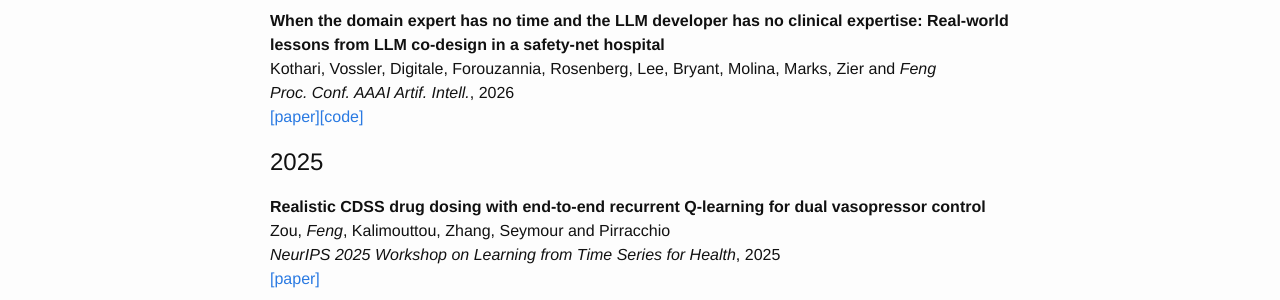
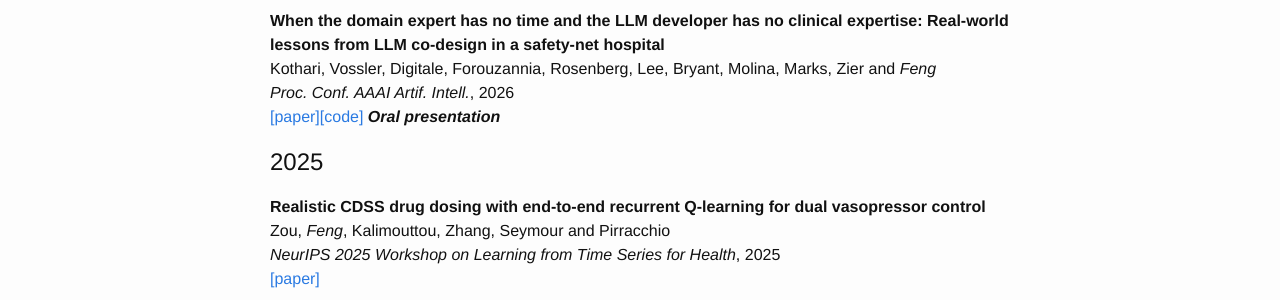
Before and after one commit to jjfeng/jjfeng.github.io, a Jekyll site: the page built from publications.md, in a window 1280 px wide and 900 px high. Shown: the part 383-683 px from the top of the window. Built offline with Jekyll 4.4.1, drawn with Linux system fonts in a browser that asks for light colours.

Commit message:
update pubs

```diff
--- a/publications.bib
+++ b/publications.bib
@@ -628,5 +628,6 @@
   year          =  2026,
   archivePrefix = "arXiv",
   primaryClass  = "cs.CY",
-  url = "https://arxiv.org/abs/2508.08504"
+  url = "https://arxiv.org/abs/2508.08504",
+  award = "Oral presentation"
 }
--- a/publications.md
+++ b/publications.md
@@ -17,7 +17,7 @@
 **When the domain expert has no time and the LLM developer has no clinical expertise: Real-world lessons from LLM co-design in a safety-net hospital**<br />
 Kothari, Vossler, Digitale, Forouzannia, Rosenberg, Lee, Bryant, Molina, Marks, Zier and *Feng*<br />
 *Proc. Conf. AAAI Artif. Intell.*, 2026<br />
-[\[paper\]](https://arxiv.org/abs/2508.08504)[\[code\]](https://github.com/jjfenglab/social-wayfinder)
+[\[paper\]](https://arxiv.org/abs/2508.08504)[\[code\]](https://github.com/jjfenglab/social-wayfinder) ***Oral presentation***
 
 ## 2025
 **Realistic CDSS drug dosing with end-to-end recurrent Q-learning for dual vasopressor control**<br />
```
Also changed, not shown: 1 other file.
